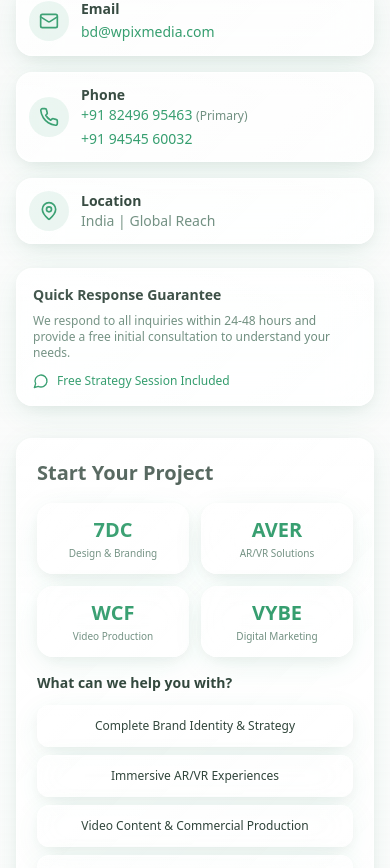
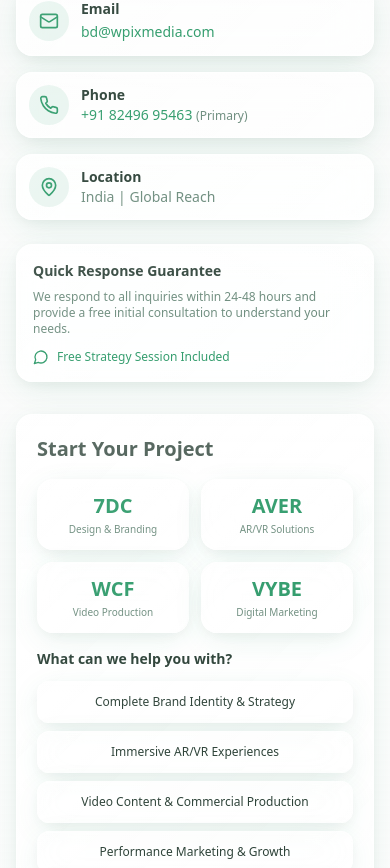
Before and after one commit to Zephyrx1998/wpix-media, a React (Vite) app: page / in a window 390 px wide. Shown: the part 5800-6668 px from the top of the page. Built offline with nearby package versions, Linux system fonts and the light colour scheme.

Commit message:
Remove contact phone number
Co-authored-by: Zephyrx1998 <187418678+Zephyrx1998@users.noreply.github.com>

```diff
--- a/src/components/ContactSection.tsx
+++ b/src/components/ContactSection.tsx
@@ -59,9 +59,6 @@ const ContactSection = () => {
                     <div className="space-y-1">
                       <a href="tel:+918249695463" className="text-primary hover:text-primary-dark transition-colors block text-sm sm:text-base touch-manipulation">
                         +91 82496 95463 <span className="text-xs text-muted-foreground">(Primary)</span>
-                      </a>
-                      <a href="tel:+919454560032" className="text-primary hover:text-primary-dark transition-colors block text-sm sm:text-base touch-manipulation">
-                        +91 94545 60032
                       </a>
                     </div>
                   </div>
```
Also changed, not shown: 1 other file (tests, documents, lock files or other folders).
